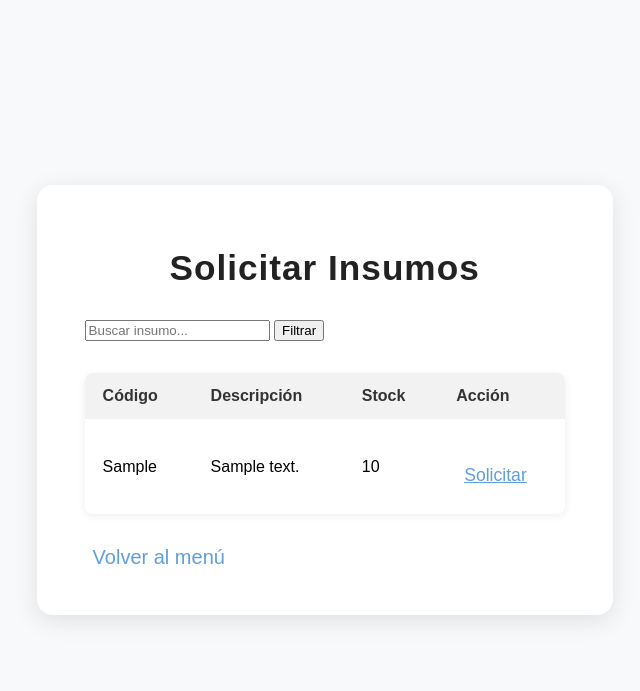
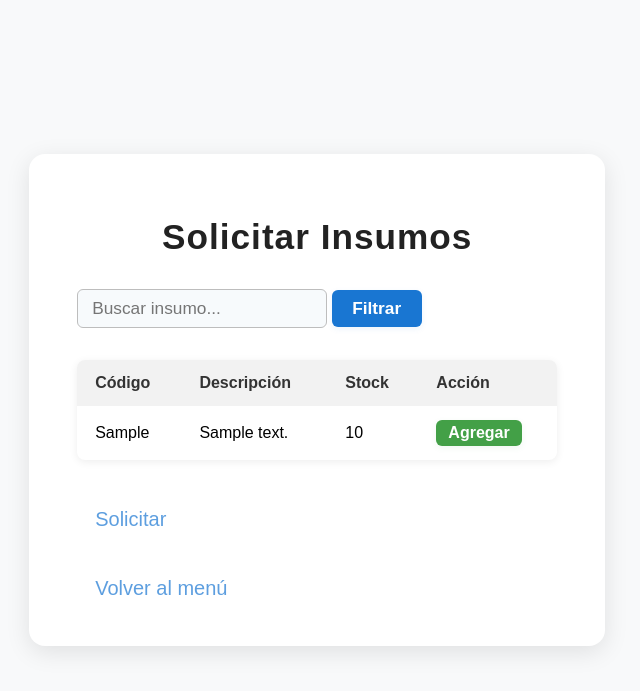
Before and after one commit to LucasBoicetta/Sistema_Inventario, a Flask app: page /solicitar_insumos in a window 1280 px wide. Shown: the top 691 px of the page, without its empty margins (353-993 px from the left). Run offline with Flask 3, Linux system fonts and the light colour scheme; a user stored in the database is signed in; tables that the repository leaves empty hold one stand-in row (values such as "Sample post").

Commit message:
Actualización: Implementacion de la lista de solicitudes, mejoras visuales y limpieza de codigo

```diff
--- a/app/forms.py
+++ b/app/forms.py
@@ -10,11 +10,6 @@ class CargarInsumoForm(FlaskForm):
     submit = SubmitField('Cargar Insumo')
 
 
-class SolicitarInsumoForm(FlaskForm):
-    cantidad_solicitada = IntegerField('Cantidad Solicitada', validators=[DataRequired(), NumberRange(min=1)])
-    submit = SubmitField('Solicitar Insumo')
-
-
 class EntregarSolicitudForm(FlaskForm):
     cantidad_entregada = IntegerField('Cantidad Entregada', validators=[DataRequired(), NumberRange(min=1)])
     submit = SubmitField('Entregar Solicitud')
--- a/app/routes.py
+++ b/app/routes.py
@@ -1,7 +1,7 @@
 from app import app, db
-from flask import render_template, redirect, url_for, flash, request
+from flask import render_template, redirect, url_for, flash, request, session
 from flask_login import current_user, login_user, logout_user, login_required
-from app.forms import CargarInsumoForm, SolicitarInsumoForm,LoginForm
+from app.forms import CargarInsumoForm,LoginForm
 from app.models import Insumo, EntradaInsumo, SalidaInsumo, SolicitudInsumo, User
 from app.decorators import admin_required
 from sqlalchemy import or_
@@ -78,27 +78,6 @@ def solicitar_insumos():
         insumos = Insumo.query.all()
     return render_template('solicitar_insumos.html', insumos=insumos, filtro=filtro)
 
-
-@app.route('/form_solicitar_insumos/<int:insumo_id>', methods=['GET', 'POST'])
-@login_required
-def form_solicitar_insumos(insumo_id):
-    insumo = Insumo.query.get_or_404(insumo_id)
-    form = SolicitarInsumoForm()
-    if form.validate_on_submit():
-        if form.cantidad_solicitada.data>insumo.stock_actual:
-            flash('La cantidad solicitada no puede ser mayor al stock actual.', 'danger')
-            return redirect(url_for('solicitar_insumos'))
-        nueva_solicitud = SolicitudInsumo(
-            usuario_id=current_user.id_usuario,
-            cantidad_solicitada=form.cantidad_solicitada.data,
-            estado="pendiente",
-            insumo_id=insumo.id
-        )
-        db.session.add(nueva_solicitud)
-        db.session.commit()
-        flash('Solicitud de insumo creada con éxito.', 'success')
-        return redirect(url_for('index'))
-    return render_template('form_solicitar_insumo.html', form=form, insumo=insumo)
 
 @app.route('/ver_solicitudes', methods=['GET'])
 @login_required
@@ -229,6 +208,81 @@ def logout():
     flash('Sesión cerrada','info')
     return redirect(url_for('login'))
 
+#Nuevo sistema de solicitar insumos.
+
+@app.route('/agregar_insumos/<int:insumo_id>', methods=['POST'])
+@login_required
+def agregar_insumos(insumo_id):
+    lista=session.get('lista_solicitudes', [])
+    insumo=Insumo.query.get_or_404(insumo_id)
+    if insumo_id not in lista:
+        lista.append(insumo_id)
+        session['lista_solicitudes']=lista
+        flash(f'Insumo: {insumo.descripcion} agregado a la lista de solicitudes.', 'success')
+    else:
+        flash('El insumo ya está en la lista de solicitudes.', 'info')
+    return redirect(url_for('solicitar_insumos'))
+
+
+@app.route('/confirmar_solicitud_insumos', methods=['GET', 'POST'])
+@login_required
+def confirmar_solicitud_insumos():
+    lista=session.get('lista_solicitudes', [])
+    insumos=Insumo.query.filter(Insumo.id.in_(lista)).all() if lista else []
+    insumos = sorted(insumos, key=lambda x: lista.index(x.id))
+    cantidades=session.get('cantidades_solicitadas', {})
+    if request.method=='POST':
+
+        for insumo in insumos:
+            cantidad=request.form.get(f'cantidad_{insumo.id}', type=int)
+            if cantidad and cantidad>0:
+                cantidades[str(insumo.id)]=cantidad
+        session['cantidades_solicitadas']=cantidades
+
+        for insumo in insumos:
+            cantidad_solicitada = cantidades.get(str(insumo.id))
+            if cantidad_solicitada and cantidad_solicitada>0:
+                if cantidad_solicitada>insumo.stock_actual:
+                    flash(f'La cantidad solicitada para {insumo.descripcion} no puede ser mayor al stock actual.', 'danger')
+                    return redirect(url_for('confirmar_solicitud_insumos'))
+                nueva_solicitud = SolicitudInsumo(
+                    usuario_id=current_user.id_usuario,
+                    cantidad_solicitada=cantidad_solicitada,
+                    estado="pendiente",
+                    insumo_id=insumo.id
+                )
+                db.session.add(nueva_solicitud)
+        db.session.commit()
+        session.pop('lista_solicitudes', None)
+        session.pop('cantidades_solicitadas', None)
+        flash('Solicitudes de insumos creadas con éxito.', 'success')
+        return redirect(url_for('index'))
+    return render_template('confirmar_solicitud_insumos.html', insumos=insumos, cantidades=cantidades)
+
+
+@app.route('/eliminar_insumo_lista/<int:insumo_id>', methods=['POST'])
+@login_required
+def eliminar_insumo_lista(insumo_id):
+    lista=session.get('lista_solicitudes', [])
+    cantidades=session.get('cantidades_solicitadas', {})
+
+    for id in lista:
+        cantidad=request.form.get(f'cantidad_{id}', type=int)
+        if cantidad and cantidad>0:
+            cantidades[str(id)]=cantidad
+
+    if insumo_id in lista:
+        lista.remove(insumo_id)
+        session['lista_solicitudes']=lista
+        cantidades.pop(str(insumo_id), None)
+        session['cantidades_solicitadas']=cantidades
+        flash('Insumo eliminado de la lista de solicitudes.', 'success')
+    else:
+        flash('El insumo no está en la lista de solicitudes.', 'info')
+    return redirect(url_for('confirmar_solicitud_insumos'))
+
+
+
 #Cargar las existencias iniciales del año. Habilitar.
 """
 @app.route('/cargar_existencias_iniciales', methods=['GET', 'POST'])
--- a/app/static/style.css
+++ b/app/static/style.css
@@ -146,6 +146,11 @@ button[type="button"]:hover, .btn:hover, .btn-link:hover {
     max-width: 400px;
     margin: 40px auto;
 }
+.form-container .btn-link {
+    display: block;
+    text-align: center;
+    margin-top: 10px;
+}
 .form-group {
     margin-bottom: 18px;
 }
@@ -200,7 +205,7 @@ button[type="button"]:hover, .btn:hover, .btn-link:hover {
     width: 100%;
     display: flex;
     justify-content: center;
-    margin-top: -50px;
+    margin-top: -25px;
 }
 
 .user-menu {
@@ -227,3 +232,115 @@ button[type="button"]:hover, .btn:hover, .btn-link:hover {
     text-decoration: underline;
     color: #0d47a1;
 }
+
+/* Botón verde para "Agregar" */
+.btn-agregar {
+    background-color: #43a047;
+    color: #fff !important;
+    border: none;
+    border-radius: 6px;
+    padding: 4px 12px;
+    font-size: 1rem;
+    font-weight: 600;
+    cursor: pointer;
+    transition: background 0.2s, box-shadow 0.2s;
+    box-shadow: 0 2px 6px rgba(67,160,71,0.08);
+    margin-top: 0;
+    margin-bottom: 0;
+    text-decoration: none;
+    display: inline-block;
+}
+
+.btn-agregar:hover, .btn-agregar:focus {
+    background-color: #388e3c;
+    color: #fff !important;
+    box-shadow: 0 4px 12px rgba(67,160,71,0.15);
+}
+
+.btn-eliminar {
+    background-color: #e53935;
+    color: #fff !important;
+    border: none;
+    border-radius: 6px;
+    padding: 4px 12px;
+    font-size: 0.95rem;
+    font-weight: 600;
+    cursor: pointer;
+    transition: background 0.2s, box-shadow 0.2s;
+    box-shadow: 0 2px 6px rgba(229,57,53,0.08);
+    margin: 0;
+    text-decoration: none;
+    display: inline-block;
+}
+
+.btn-eliminar:hover, .btn-eliminar:focus {
+    background-color: #b71c1c;
+    color: #fff !important;
+    box-shadow: 0 4px 12px rgba(229,57,53,0.15);
+}
+
+.btn-link {
+    background: none;
+    border: none;
+    color: #1976d2;
+    font-size: 1rem;
+    text-decoration: underline;
+    cursor: pointer;
+    margin: 0 10px;
+    padding: 4px 12px;
+    border-radius: 6px;
+    transition: background 0.2s;
+    display: inline-block;
+}
+
+.btn-link:hover, .btn-link:focus {
+    background: #e3eafc;
+    color: #0d47a1;
+}
+
+.filtro-form {
+    display: flex;
+    gap: 12px;
+    margin-bottom: 18px;
+    justify-content: flex-start;
+    align-items: center;
+}
+
+.filtro-input {
+    padding: 8px 14px;
+    border: 1.5px solid #bdbdbd;
+    border-radius: 6px;
+    font-size: 1.08rem;
+    transition: border-color 0.2s;
+    outline: none;
+    width: 220px;
+    background: #f7fafc;
+}
+
+.filtro-input:focus {
+    border-color: #1976d2;
+    background: #fff;
+}
+
+.filtro-btn {
+    min-width: 90px;
+    padding: 8px 18px;
+    font-size: 1.08rem;
+    font-weight: 600;
+}
+
+.btn-filtrar {
+    background-color: #1976d2;
+    color: #fff !important;
+    border: none;
+    border-radius: 6px;
+    padding: 8px 18px;
+    font-size: 1.08rem;
+    font-weight: 600;
+    cursor: pointer;
+    transition: background 0.2s, box-shadow 0.2s;
+    box-shadow: 0 2px 6px rgba(25,118,210,0.08);
+    margin: 0;
+    text-decoration: none;
+    display: inline-block;
+}
--- a/app/templates/base.html
+++ b/app/templates/base.html
@@ -23,7 +23,7 @@
 
 <script>
   setTimeout(function() {
-    document.querySelectorAll('.flash').forEach(function(el) {
+    document.querySelectorAll('.flash:not(.success)').forEach(function(el) {
       el.style.opacity = '0';
       setTimeout(function(){ el.style.display = 'none'; }, 600);
     });
--- a/app/templates/cargar_insumos.html
+++ b/app/templates/cargar_insumos.html
@@ -25,6 +25,8 @@
             {{ form.submit(class="btn") }}
         </div>
     </form>
+</div>
+<div class="volver-container">
     <a class="btn-link" href="{{ url_for('index') }}">Volver al menú</a>
 </div>
 {% endblock %}
--- a/app/templates/consultar_inventario.html
+++ b/app/templates/consultar_inventario.html
@@ -4,8 +4,8 @@
 <div class="table-container">
     <h1>Inventario de Insumos</h1>
     <form method="get" action="{{ url_for('consultar_inventario') }}">
-        <input type="text" name="filtro" placeholder="Buscar insumo..." value="{{ filtro }}">
-        <button type="submit">Filtrar</button>
+        <input type="text" name="filtro" class="filtro-input" placeholder="Buscar insumo..." value="{{ filtro }}">
+        <button type="submit" class="btn-filtrar filtro-btn">Filtrar</button>
     </form>
     <div class="table-scroll">
         <table>
--- a/app/templates/entrada_insumos.html
+++ b/app/templates/entrada_insumos.html
@@ -4,8 +4,8 @@
 <div class="page-container">
     <h1>Entradas de Insumos</h1>
     <form method="get" action="{{ url_for('entrada_insumos') }}">
-    <input type="text" name="filtro" placeholder="Buscar por fecha, proveedor o código..." value="{{ filtro }}">
-    <button type="submit">Filtrar</button>
+    <input type="text" name="filtro"class="filtro-input" placeholder="Buscar por fecha, proveedor o código..." value="{{ filtro }}">
+    <button type="submit" class="btn-filtrar filtro-btn">Filtrar</button>
     </form>
     <div class="table-container">
         <table>
--- a/app/templates/salida_insumos.html
+++ b/app/templates/salida_insumos.html
@@ -4,8 +4,8 @@
 <div class="page-container">
     <h1>Salidas de Insumos</h1>
     <form method="get" action="{{ url_for('salida_insumos') }}">
-    <input type="text" name="filtro" placeholder="Buscar por fecha, insumo, solicitante o dependencia" value="{{ filtro }}">
-    <button type="submit">Filtrar</button>
+    <input type="text" name="filtro" class="filtro-input" placeholder="Buscar por fecha, insumo, solicitante o dependencia" value="{{ filtro }}">
+    <button type="submit" class="btn-filtrar filtro-btn">Filtrar</button>
 </form>
     <div class="table-container">
         <table>
--- a/app/templates/solicitar_insumos.html
+++ b/app/templates/solicitar_insumos.html
@@ -1,11 +1,10 @@
 {% extends "base.html" %}
-{% block title %}Solicitar Insumos{% endblock %}
 {% block content %}
 <div class="menu-container">
     <h1>Solicitar Insumos</h1>
     <form method="get" action="{{ url_for('solicitar_insumos') }}">
-        <input type="text" name="filtro" placeholder="Buscar insumo..." value="{{ filtro }}">
-        <button type="submit">Filtrar</button>
+        <input type="text" name="filtro" class="filtro-input" placeholder="Buscar insumo..." value="{{ filtro }}">
+        <button type="submit" class="btn-filtrar filtro-btn">Filtrar</button>
     </form>
     <table>
         <thead>
@@ -23,14 +22,17 @@
                 <td>{{ insumo.descripcion }}</td>
                 <td>{{ insumo.stock_actual }}</td>
                 <td>
-                    <a href="{{ url_for('form_solicitar_insumos', insumo_id=insumo.id) }}">
-                        <button type="button" class="btn">Solicitar</button>
-                    </a>
+                    <form method="post" action="{{ url_for('agregar_insumos', insumo_id=insumo.id) }}">
+                        <button type="submit" class="btn-agregar">Agregar</button>
+                    </form>
                 </td>
             </tr>
         {% endfor %}
         </tbody>
     </table>
+    <br>
+    <a class="btn-link" href="{{ url_for('confirmar_solicitud_insumos') }}">Solicitar</a>
+    <br>
     <a class="btn-link" href="{{ url_for('index') }}">Volver al menú</a>
 </div>
 {% endblock %}
```
Also changed, not shown: app/templates/confirmar_solicitud_insumos.html (added, +79 -0 lines), app/templates/form_solicitar_insumo.html (deleted, +0 -26 lines), app/app.db.
